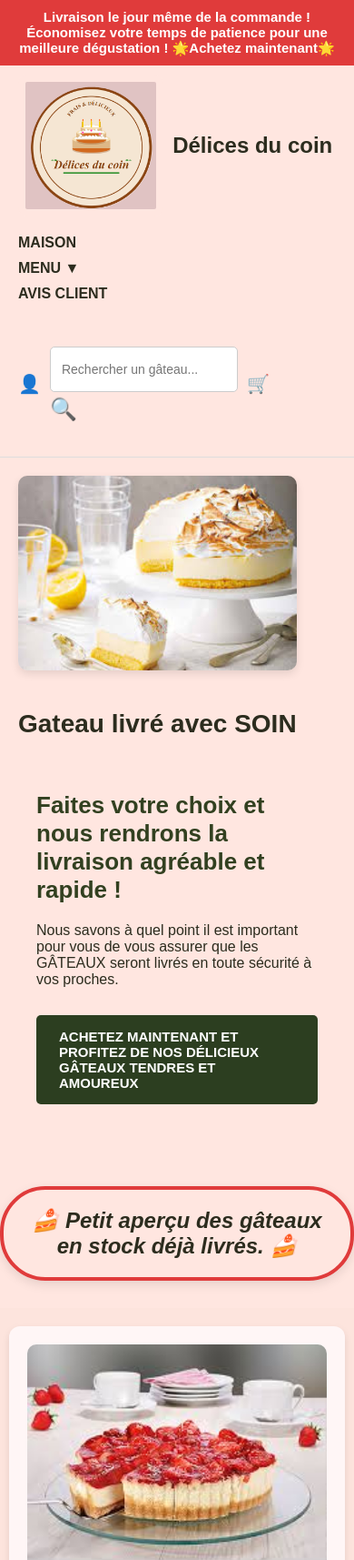
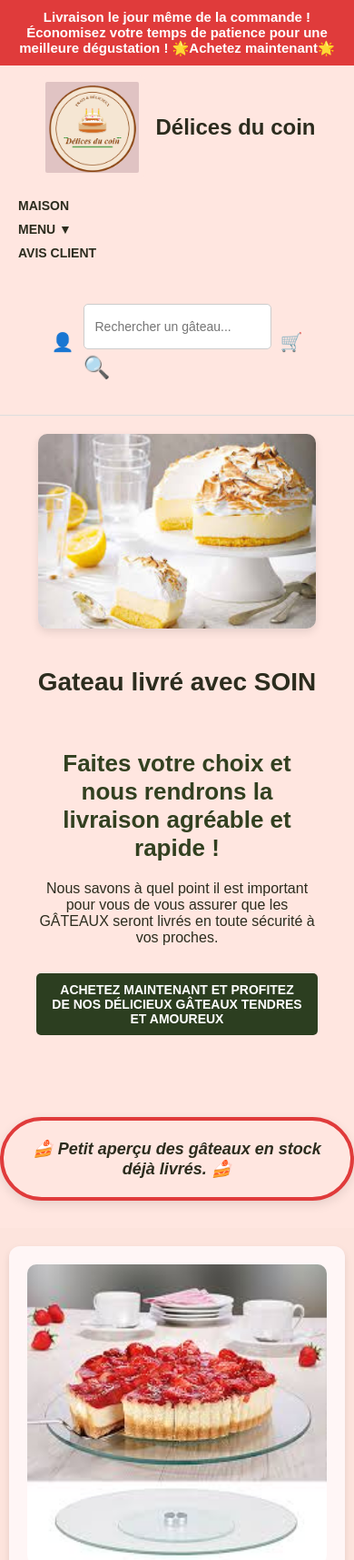
Before and after one commit to CleghysBALOUNGA/D-lices-du-coin, a plain HTML site: page index.html in a window 390 px wide. Shown: the top 1715 px of the page at 91% size. Drawn offline with Linux system fonts and the light colour scheme.

Commit message:
Add files via upload

```diff
--- a/styles.css
+++ b/styles.css
@@ -1082,3 +1082,88 @@ h2 {
       width: 100%;
     }
   }
+  /* -------- Responsive général tous écrans -------- */
+@media (max-width: 1200px) {
+    .header-container,
+    .main-content,
+    .footer-container {
+      flex-direction: column;
+      align-items: center;
+      text-align: center;
+    }
+
+    .footer-column {
+      flex: 1 1 100%;
+      margin-bottom: 20px;
+    }
+
+    .nav-menu {
+      flex-wrap: wrap;
+      justify-content: center;
+    }
+  }
+
+  @media (max-width: 768px) {
+    .logo img {
+      height: 100px;
+    }
+
+    .logo span {
+      font-size: 24px;
+    }
+
+    .nav-menu a,
+    .dropdown-content a {
+      font-size: 14px;
+    }
+
+    .cta-button,
+    .cake-card button {
+      font-size: 14px;
+      padding: 10px 16px;
+    }
+
+    .cake-card {
+      width: 90%;
+    }
+
+    .cakes-intro p {
+      font-size: 22px;
+      white-space: normal;
+    }
+
+    .footer {
+      padding: 30px 15px;
+    }
+
+    .footer-bottom {
+      font-size: 12px;
+    }
+  }
+
+  @media (max-width: 480px) {
+    .search-form {
+      flex-direction: column;
+      width: 100%;
+      gap: 6px;
+    }
+
+    .cakes-intro p {
+      font-size: 18px;
+    }
+
+    .cake-card h3 {
+      font-size: 16px;
+    }
+
+    .contact-section h1,
+    .avis-main h1 {
+      font-size: 24px;
+    }
+
+    .dropdown-button {
+      font-size: 22px;
+      width: 40px;
+      height: 40px;
+    }
+  }
```
